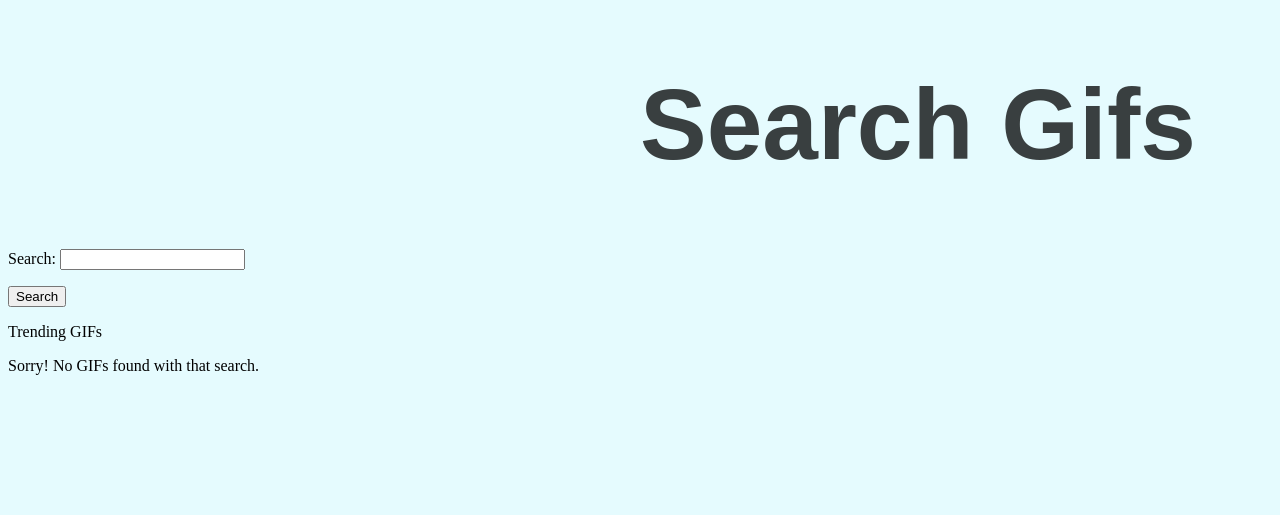
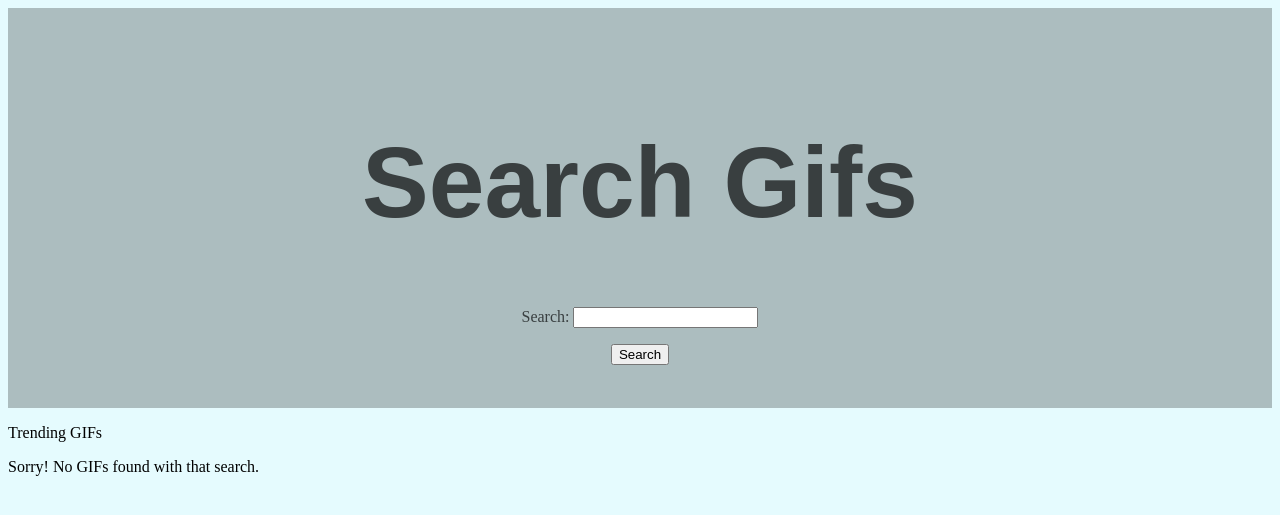
Before and after one commit to angelinaolmedo7/Gifsearch, a Flask app: page / in a window 1280 px wide. Shown: the top 515 px of the page. Run offline with Flask 2, Linux system fonts and the light colour scheme; data that the repository does not hold is empty.

Commit message:
updated css

```diff
--- a/static/style.css
+++ b/static/style.css
@@ -1,8 +1,6 @@
 h1 {
     font-size: 100px;
     font-family: Arial, Helvetica, sans-serif;
-    float: center;
-    margin-left: 50%;
 }
 
 body {
@@ -11,4 +9,11 @@ body {
 
 #title {
     color: #393F40;
+    margin-top: 0;
+    height: 300px;
+    width: 100%;
+    text-align: center;
+    background-color: #ACBDBF;
+    padding-top: 50px;
+    padding-bottom: 50px;
 }
--- a/templates/index.html
+++ b/templates/index.html
@@ -6,7 +6,6 @@
 {% block body %}
 <div id='title'>
    <h1>Search Gifs</h1>
-</div>
     <!-- TODO: Make an HTML form containing a search box and a submit button to add
         the search term to the query string -->
     <form action='/'>
@@ -16,6 +15,8 @@
         </p>
         <button type='submit'>Search</button>
     </form>
+</div>
+
 {% if trending %}
     <p>
     Trending GIFs
```
Lines whose indentation alone changed are shown as unchanged.
